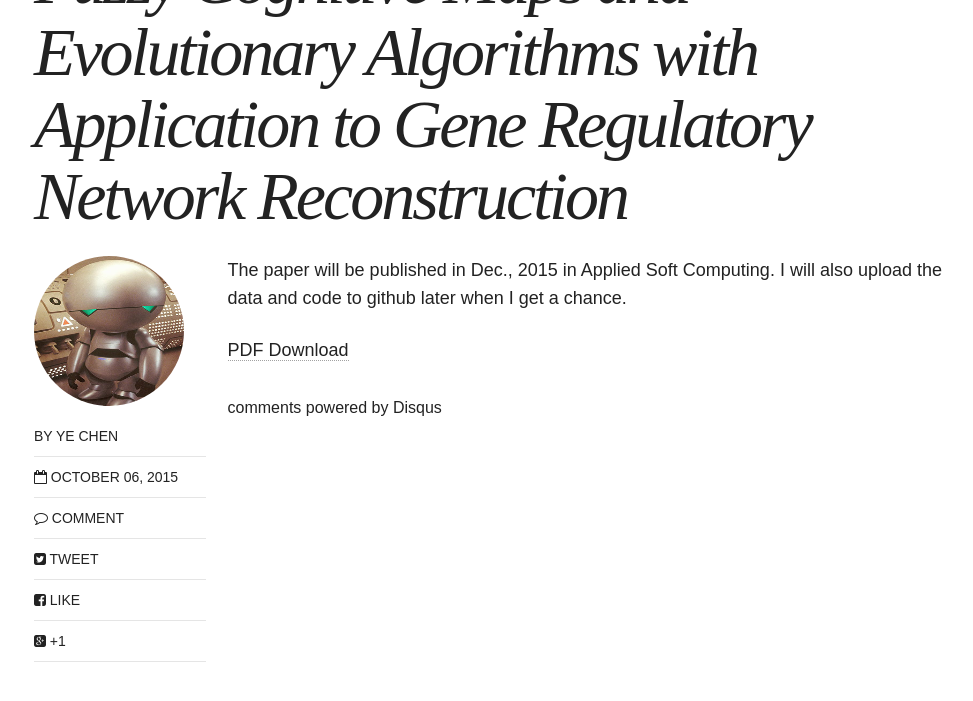
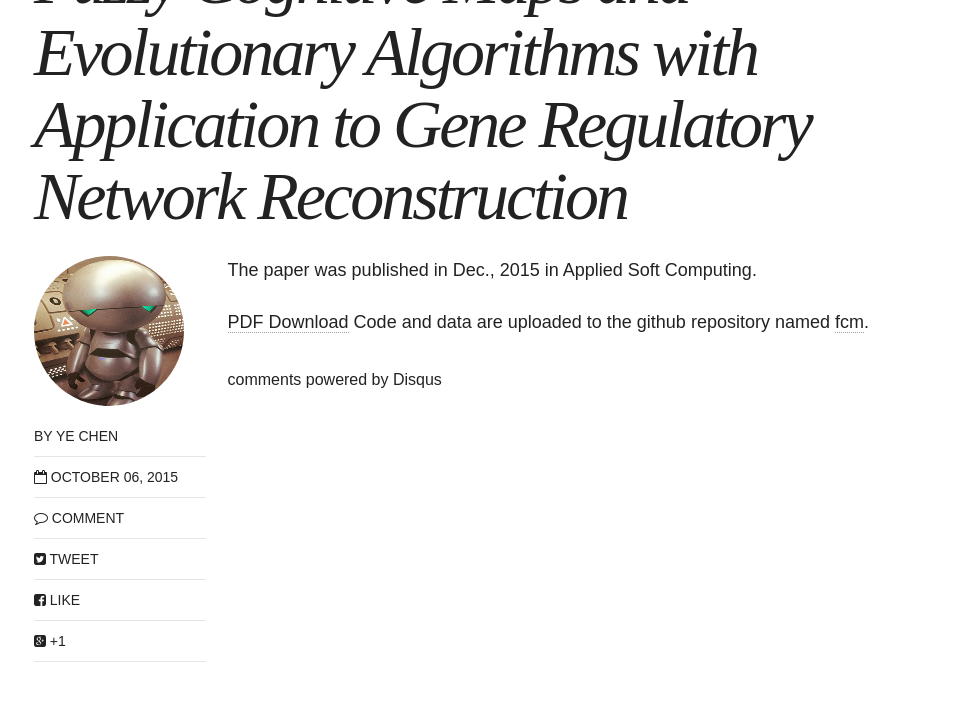
Before and after one commit to chenye/chenye.github.io, a Jekyll site: the page built from _posts/publications/2015-10-06-fcm-gene-asc.md, in a window 1280 px wide and 900 px high, scrolled down 627 px. Shown: the top 701 px of the window, without its empty margins (152-1125 px from the left). Built offline with Jekyll 4.4.1, drawn with Linux system fonts in a browser that asks for light colours; nearby versions of some CDN libraries; comment, search, counter and statistics services are not loaded.

Commit message:
add code and data link

```diff
--- a/_posts/publications/2015-10-06-fcm-gene-asc.md
+++ b/_posts/publications/2015-10-06-fcm-gene-asc.md
@@ -9,6 +9,7 @@ comments: true
 share: true
 ---
 
-The paper will be published in Dec., 2015 in Applied Soft Computing. I will also upload the data and code to github later when I get a chance.
+The paper was published in Dec., 2015 in Applied Soft Computing.
 
 <a href="http://www.sugarscape.net/downloads/2015-fcm-gene-asc.pdf">PDF Download<a/>
+Code and data are uploaded to the github repository named <a href="https://github.com/chenye/fcm">fcm<a/>.
```
